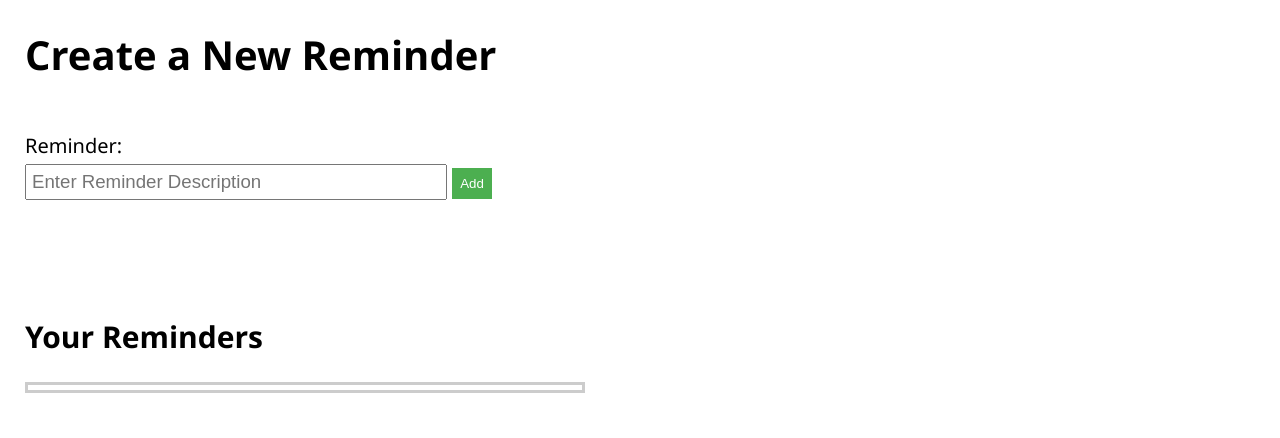
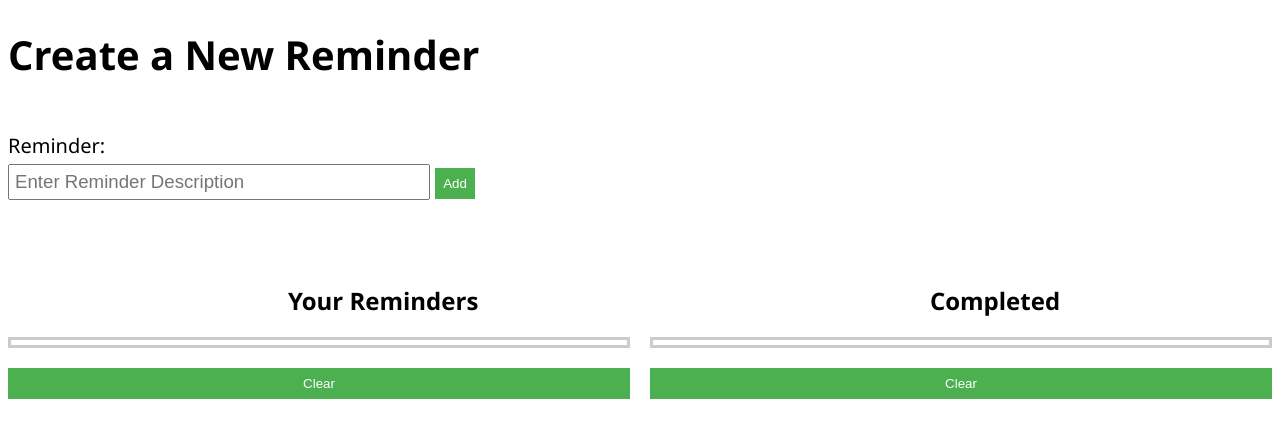
Before and after one commit to davejinyoung/Reminders, a FastAPI app: page / in a window 1280 px wide. Shown: the top 438 px of the page. Run offline with FastAPI, Linux system fonts and the light colour scheme.

Commit message:
created completed reminders section. Created buttons to clear fields.

```diff
--- a/src/static/css/homepage.css
+++ b/src/static/css/homepage.css
@@ -1,15 +1,33 @@
-body {
+.standard {
     color:Black;
     font-size:20px;
     font-family: "Segoe UI";
-    margin: 25px;
+    margin-left: auto;
+    margin-right: auto;
 }
 
 #reminderList {
-    width: 45%;
     border: 3px solid #ccc;
+    margin-left: 45%
     margin-bottom: 20px;
     padding-bottom: 5px;
+}
+
+#completedList {
+    border: 3px solid #ccc;
+    margin-right: 45%
+    margin-bottom: 20px;
+    padding-bottom: 5px;
+}
+
+.reminderHeader {
+    font-family: "Segoe UI";
+    margin-left: 45%
+}
+
+.completedHeader {
+    font-family: "Segoe UI";
+    margin-left: 45%
 }
 
 #reminderForm {
@@ -19,6 +37,7 @@ body {
 .reminderLabel {
     margin-top: 10px;
     margin-left: 10px;
+    font-family: "Segoe UI";
 }
 
 label {
@@ -49,5 +68,8 @@ button:hover {
     opacity: 0.5; /* You can adjust the opacity value as needed */
 }
 
-.center {
+.grid-container {
+    display: grid;
+    grid-template-columns: 1fr 1fr;
+    grid-gap: 20px;
 }
--- a/src/static/script.js
+++ b/src/static/script.js
@@ -16,7 +16,6 @@ function displayReminders() {
         if (reminder.checked) {
             toggleTransparency(index, reminderItem.querySelector('input'));
         }
-
         reminderList.appendChild(reminderItem);
     });
 }
@@ -37,6 +36,26 @@ document.getElementById('reminderForm').addEventListener('submit', function(even
     addReminder();
 });
 
+// function to clear the existing reminder list
+function clearReminderList() {
+    existingReminders = [];
+    displayReminders();
+}
+document.getElementById('left_clear_btn').addEventListener('submit', function(event) {
+    event.preventDefault();
+    clearReminderList();
+});
+
+// function to clear the existing completed reminders list
+function clearCompletedList() {
+    // clear completed reminders list
+}
+document.getElementById('right_clear_btn').addEventListener('submit', function(event) {
+    event.preventDefault();
+    clearCompletedList();
+});
+
+
 function toggleTransparency(index, checkbox) {
     const label = checkbox.parentElement;
     label.classList.toggle('translucent');
--- a/src/templates/home.html
+++ b/src/templates/home.html
@@ -7,23 +7,25 @@
         <link rel="stylesheet" type="text/css" href="/static/css/homepage.css">
     </head>
     <body>
-
-<div class="center">
+        <div class="standard">
             <h1>Create a New Reminder</h1>
             <form id="reminderForm">
                 <label for="reminderText">Reminder:</label>
                 <input type="text" placeholder="Enter Reminder Description" size="35" id="reminderText" required>
-        <button type="button" id="btn" onclick="addReminder()">Add</button>
+                <button type="button" onclick="addReminder()">Add</button>
             </form>
         </div>
         <br><br><br>
-
-<h2>Your Reminders</h2>
-
-<div id="reminderList">
-    <!-- Existing reminders will be displayed here -->
+        <h2 class="grid-container">
+            <span class="reminderHeader">Your Reminders</span>
+            <span class="completedHeader">Completed</span>
+        </h2>
+        <div class="grid-container">
+            <div id="reminderList"></div>
+            <div id="completedList"></div>
+            <button type="button" id="left_clear_btn" onclick="clearReminderList()">Clear</button>
+            <button type="button" id="right_clear_btn" onclick="clearCompletedList()">Clear</button>
         </div>
-
         <script src="/static/script.js"></script>
 
     </body>
```
Lines whose indentation alone changed are shown as unchanged.
